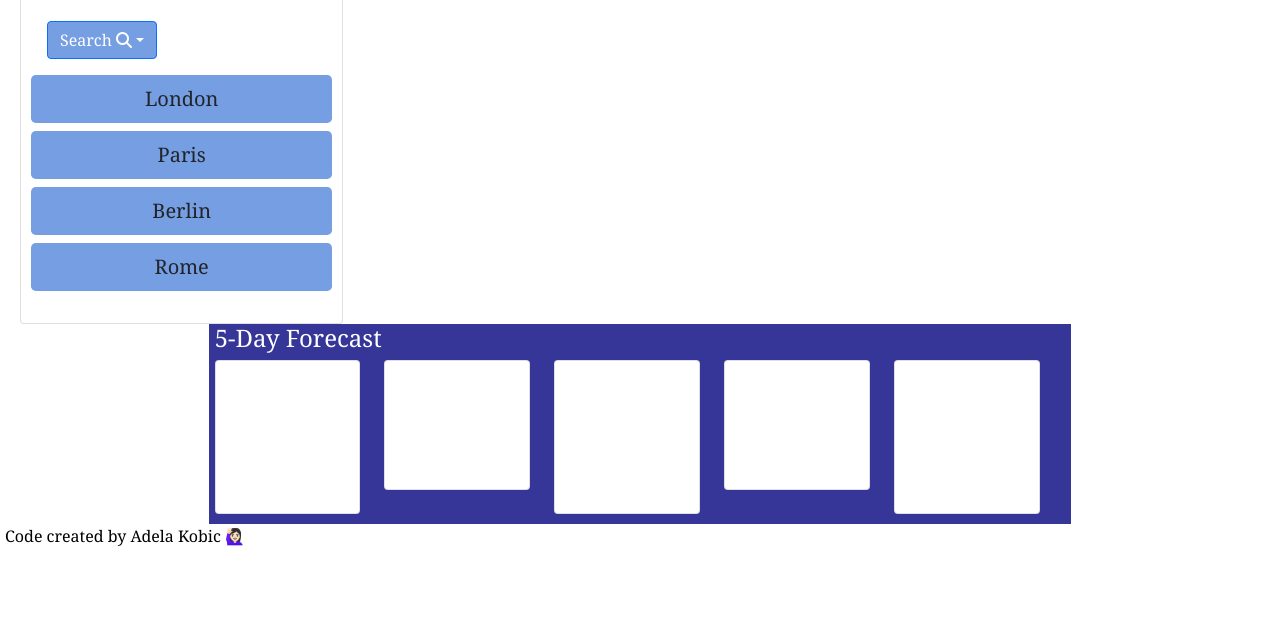
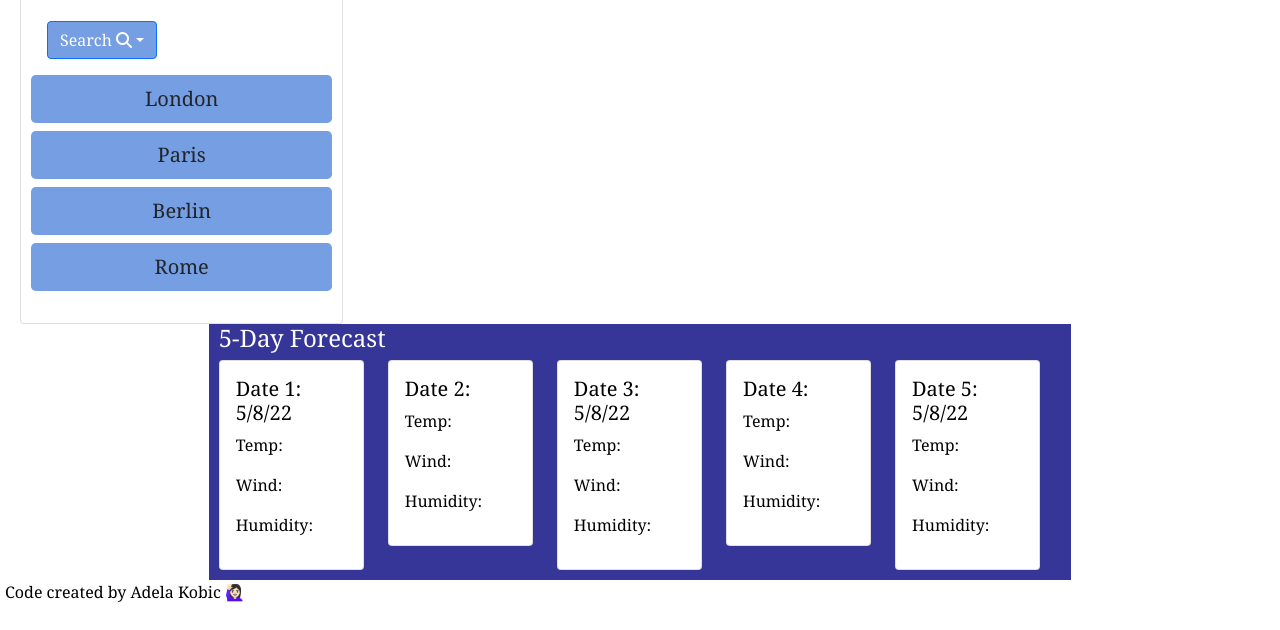
Before and after one commit to adelakobic/brollyUp, a plain HTML site: page index.html in a window 1280 px wide. Shown: the part 218-848 px from the top of the page. Before the commit the page ends 800 px from the top, so only its background shows below. Drawn offline with nearby package versions, Linux system fonts and the light colour scheme.

Commit message:
changes to HTML - card font colors and position

```diff
--- a/assets/css/style.css
+++ b/assets/css/style.css
@@ -74,19 +74,21 @@ main {
 /* Five day forecast section on right of page */
 
 .fiveDay {
+    color: white;
+}
+
+#fiveW {
     background-color: rgb(54, 54, 153) ;
-    color: white;
     font-size: 16px;
-    padding-left: 6px;
+    padding-left: 10px;
     padding-right: 6px;
     padding-bottom: 10px;
 }
 
-#fiveW {
-    background-color: rgb(54, 54, 153) ;
-    color: white;
-    font-size: 16px;
-    padding-left: 6px;
-    padding-right: 6px;
-    padding-bottom: 10px;
+.card-title {
+    color: #000000;
 }
+
+.card-text {
+    color: #000000;
+}
--- a/assets/js/script.js
+++ b/assets/js/script.js
@@ -10,8 +10,21 @@ function searchFormSubmit(event) {
         alert('Please enter a city 🌇');
         return;
     }
-// add query string to differentiate search results
+// add query string to differentiate search results?
+}
+searchFormEl.addEventListener('submit', searchFormSubmit); //event listener to search button click
+
+function getAPI() {
+    //fetch request to get a list of cities for the weather map - no3 lesson
+    var requestUrl='https://api.openweathermap.org/data/2.5/onecall?lat={lat}&lon={lon}&exclude={part}&appid={API key}';
+        fetch(requestUrl)
+            .then(function(response) {
+                return response.json();
+            })
+            then(function (data) {
+
+            })
 
 }
 
-searchFormEl.addEventListener('submit', searchFormSubmit);
+// add fetchButton.addEventListener('click', getAPI);  //
--- a/index.html
+++ b/index.html
@@ -73,8 +73,8 @@
 
             <!-- 5 day forecast for 'Home' weather -->
             <div class="col-12 col-md-8 col align-end container w-70">
-                <div class="fiveDay" id="fiveW">
-                <h4 class="col-8">5-Day Forecast</h4>
+                <div id="fiveW">
+                <h4 class="col-8 fiveDay">5-Day Forecast</h4>
 
               <!-- where the cards begin used: https://getbootstrap.com/docs/5.2/components/card/#using-grid-markup -->
                   <div class="row">
@@ -82,7 +82,9 @@
                         <div class="card">
                           <div class="card-body">
                             <h5 class="card-title">Date 1: 5/8/22</h5>
-                            <p class="card-text">Temp: Wind: Humidity:</p>
+                            <p class="card-text">Temp:
+                              <p>Wind: </p>
+                              <p>Humidity:</p>
                             <a href="#" class=""></a>
                           </div>
                         </div>
@@ -92,7 +94,9 @@
                         <div class="card">
                           <div class="card-body">
                             <h5 class="card-title">Date 2: </h5>
-                            <p class="card-text">Temp: Wind: Humidity:</p>
+                            <p class="card-text">Temp:
+                              <p>Wind: </p>
+                              <p>Humidity:</p>
                             <a href="#" class=""></a>
                           </div>
                         </div>
@@ -102,7 +106,9 @@
                         <div class="card">
                           <div class="card-body">
                             <h5 class="card-title">Date 3: 5/8/22</h5>
-                            <p class="card-text">Temp: Wind: Humidity:</p>
+                            <p class="card-text">Temp:
+                              <p>Wind: </p>
+                              <p>Humidity:</p>
                             <a href="#" class=""></a>
                           </div>
                         </div>
@@ -112,7 +118,9 @@
                         <div class="card">
                           <div class="card-body">
                             <h5 class="card-title">Date 4: </h5>
-                            <p class="card-text">Temp: Wind: Humidity:</p>
+                            <p class="card-text">Temp:
+                              <p>Wind: </p>
+                              <p>Humidity:</p>
                             <a href="#" class=""></a>
                           </div>
                         </div>
@@ -122,7 +130,9 @@
                         <div class="card">
                           <div class="card-body">
                             <h5 class="card-title">Date 5: 5/8/22</h5>
-                            <p class="card-text">Temp: Wind: Humidity:</p>
+                            <p class="card-text">Temp:
+                              <p>Wind: </p>
+                              <p>Humidity:</p>
                             <a href="#" class=""></a>
                           </div>
                         </div>
```
